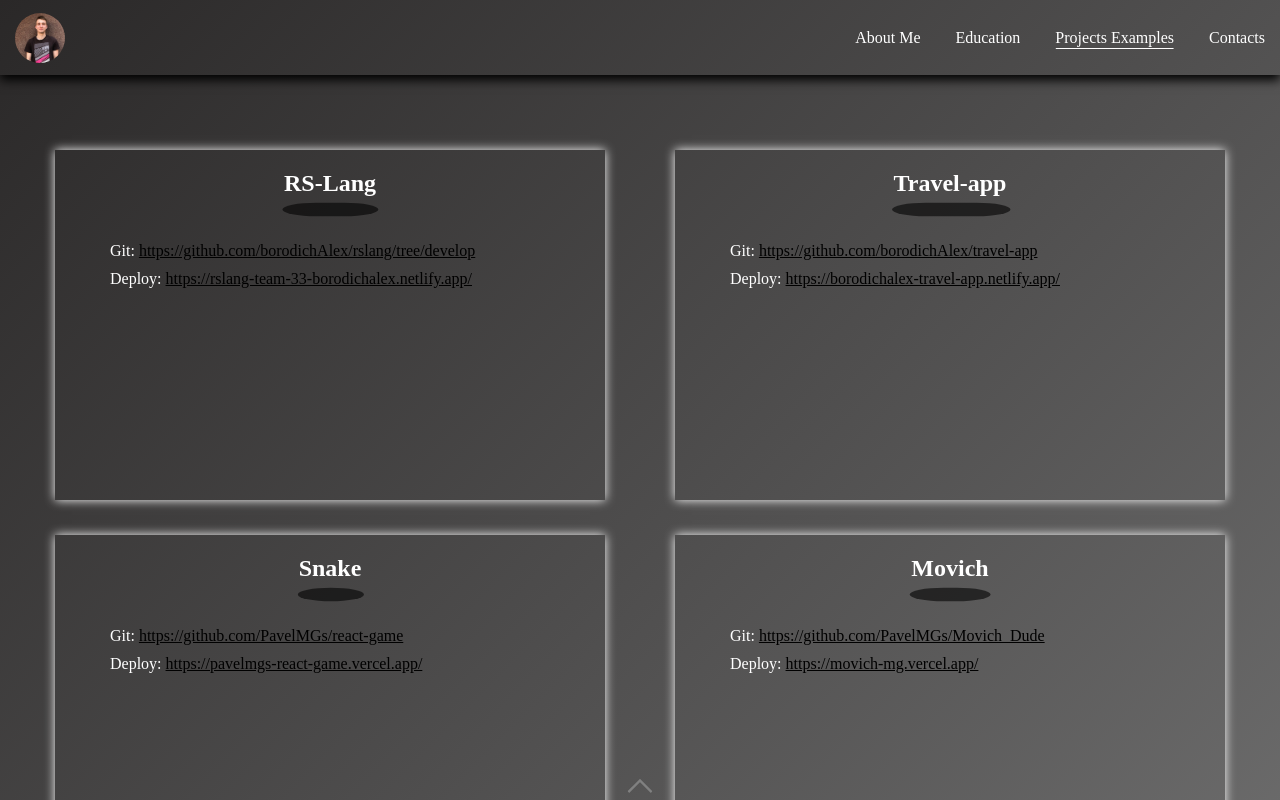
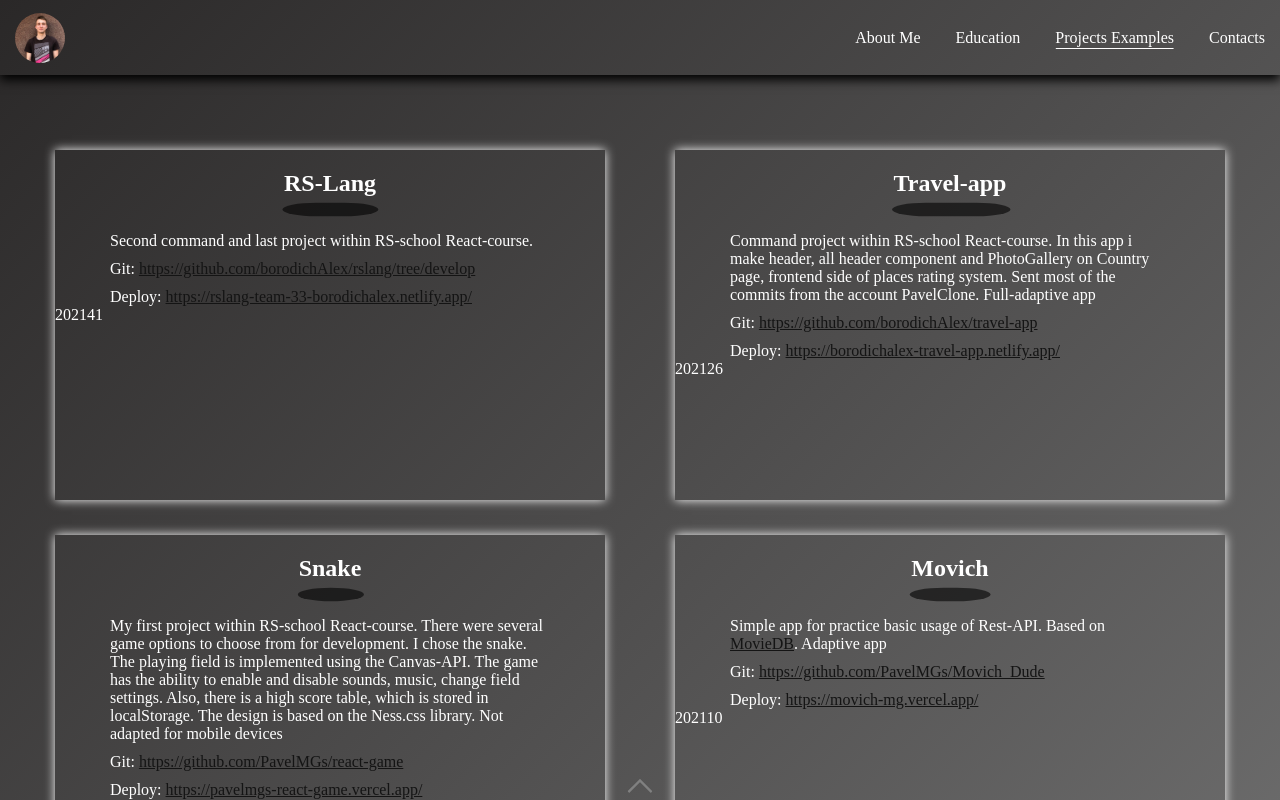
Before and after one commit to PavelMGs/Resume, a React app: page /projects in a window 1280 px wide. Shown: the top 800 px of the page. Built offline with nearby package versions, Linux system fonts and the light colour scheme.

Commit message:
feat: add aboutMe text and projects description

```diff
--- a/public/index.html
+++ b/public/index.html
@@ -4,7 +4,7 @@
     <meta charset="UTF-8">
     <meta http-equiv="X-UA-Compatible" content="IE=edge">
     <meta name="viewport" content="width=device-width, initial-scale=1.0">
-    <title>Pavel Maslovskiy</title>
+    <title>Pavel Maslovskyi</title>
     <base href="/">
 </head>
 <body>
--- a/src/Components/Project/Project.module.scss
+++ b/src/Components/Project/Project.module.scss
@@ -19,8 +19,8 @@
     flex-direction: column;
 
     position: relative;
-}
-.project_name::after {
+
+    &::after {
         position: absolute;
         bottom: -35px;
 
@@ -34,15 +34,7 @@
         width: 70%;
         height: 45px;
     }
-
-// .project_name:hover {
-//     top: -5px;
-//     &::after {
-//         bottom: -40px;
-//         width: 100%;
-//         transform: scale(1.5, 0.3) translate(2%, 0);
-//     }
-// }
+}
 
 .description {
     width: 80%;
@@ -56,8 +48,8 @@
     align-self: center;
     width: 80%;
     margin-top: 10px;
+}
 
-    & a {
-        color: rgb(0, 0, 0);
+.done {
+    color: inherit;
 }
-}
--- a/src/Components/Project/Project.module.scss.d.ts
+++ b/src/Components/Project/Project.module.scss.d.ts
@@ -2,6 +2,7 @@
 // Please do not change this file!
 interface CssExports {
   'description': string;
+  'done': string;
   'link_block': string;
   'project_name': string;
   'root': string;
--- a/src/Components/Project/Project.tsx
+++ b/src/Components/Project/Project.tsx
@@ -10,15 +10,18 @@ const Project: React.FC<IProject> = ({ data }) => {
     return (
         <div className={s.root}>
             <h2 className={s.project_name}>{data.name}</h2>
-            <article className={s.description}>
-                { data.description }
-            </article>
+            <article className={s.description} dangerouslySetInnerHTML={{ __html: data.description}} />
             <div className={s.link_block}>
                 Git: <a href={data.git}>{ data.git }</a>
             </div>
             <div className={s.link_block}>
                 Deploy: <a href={data.deploy}>{ data.deploy }</a>
             </div>
+            <div className={s.done}>
+                {data.done.getFullYear()}
+                {data.done.getMonth()}
+                {data.done.getDay()}
+            </div>
         </div>
     )
 }
--- a/src/index.css
+++ b/src/index.css
@@ -3,3 +3,7 @@ body {
     margin: 0;
     padding: 0;
 }
+
+a {
+    color: rgb(20, 20, 20);
+}
--- a/src/interfaces.ts
+++ b/src/interfaces.ts
@@ -3,4 +3,5 @@ export type TProject = {
     description: string,
     git: string,
     deploy: string,
+    done: Date
 };
--- a/src/pages/AboutMe/AboutMe.module.scss
+++ b/src/pages/AboutMe/AboutMe.module.scss
@@ -1,3 +1,6 @@
 .root {
     display: flex;
+    flex-wrap: wrap;
+
+    width: 500px;
 }
--- a/src/pages/AboutMe/AboutMe.tsx
+++ b/src/pages/AboutMe/AboutMe.tsx
@@ -4,7 +4,14 @@ import s from './AboutMe.module.scss';
 const AboutMe = () => {
     return (
         <div className={s.root}>
-            AboutMe
+
+            <article>
+            Hi, im Pavel. I am a young FrontEnd developer (React) from Kiev, born in 1999.
+                I started learning Web Development in February 2020 by reading a tutorial at <a href="http://learn.javascript.com/"> learn.javascript.com </a>.
+                I decided to create this site to make my resume more interesting.
+                More info you can be found in the relevant sections of the navigation menu.
+            </article>
+
         </div>
     )
 }
--- a/src/pages/ProjectExamples/ProjectExamples.tsx
+++ b/src/pages/ProjectExamples/ProjectExamples.tsx
@@ -5,33 +5,38 @@ import s from './ProjectExamples.module.scss';
 const projects = [
     {
         name: 'RS-Lang',
-        description: '',
+        description: 'Second command and last project within RS-school React-course.',
         git: 'https://github.com/borodichAlex/rslang/tree/develop',
         deploy: 'https://rslang-team-33-borodichalex.netlify.app/',
+        done: new Date('2021, 05, 03'),
     },
     {
         name: 'Travel-app',
-        description: '',
+        description: 'Command project within RS-school React-course. In this app i make header, all header component and PhotoGallery on Country page, frontend side of places rating system. Sent most of the commits from the account PavelClone. Full-adaptive app',
         git: 'https://github.com/borodichAlex/travel-app',
         deploy: 'https://borodichalex-travel-app.netlify.app/',
+        done: new Date('2021, 03, 20'),
     },
     {
         name: 'Snake',
-        description: '',
+        description: 'My first project within RS-school React-course. There were several game options to choose from for development. I chose the snake. The playing field is implemented using the Canvas-API. The game has the ability to enable and disable sounds, music, change field settings. Also, there is a high score table, which is stored in localStorage. The design is based on the Ness.css library. Not adapted for mobile devices',
         git: 'https://github.com/PavelMGs/react-game',
         deploy: 'https://pavelmgs-react-game.vercel.app/',
+        done: new Date('2021, 02, 20'),
     },
     {
         name: 'Movich',
-        description: '',
+        description: 'Simple app for practice basic usage of Rest-API. Based on <a href="https://developers.themoviedb.org/">MovieDB</a>. Adaptive app',
         git: 'https://github.com/PavelMGs/Movich_Dude',
         deploy: 'https://movich-mg.vercel.app/',
+        done: new Date('2021, 02, 14'),
     },
     {
         name: 'ToDo',
-        description: 'My first React-app, that i created without mentors or rewriting code from screen. A simple to-do list with authorization and data storage, implemented with the Firebase API.',
+        description: 'My first React-app, that i created without mentors or rewriting code from screen. A simple to-do list with authorization and data storage, implemented with the Firebase API. Non adaptive',
         git: 'https://github.com/PavelMGs/ToDo',
         deploy: 'https://to-do-gray.vercel.app/',
+        done: new Date('2021, 12, 30'),
     }
 ]
 
```
Lines whose indentation alone changed are shown as unchanged.
